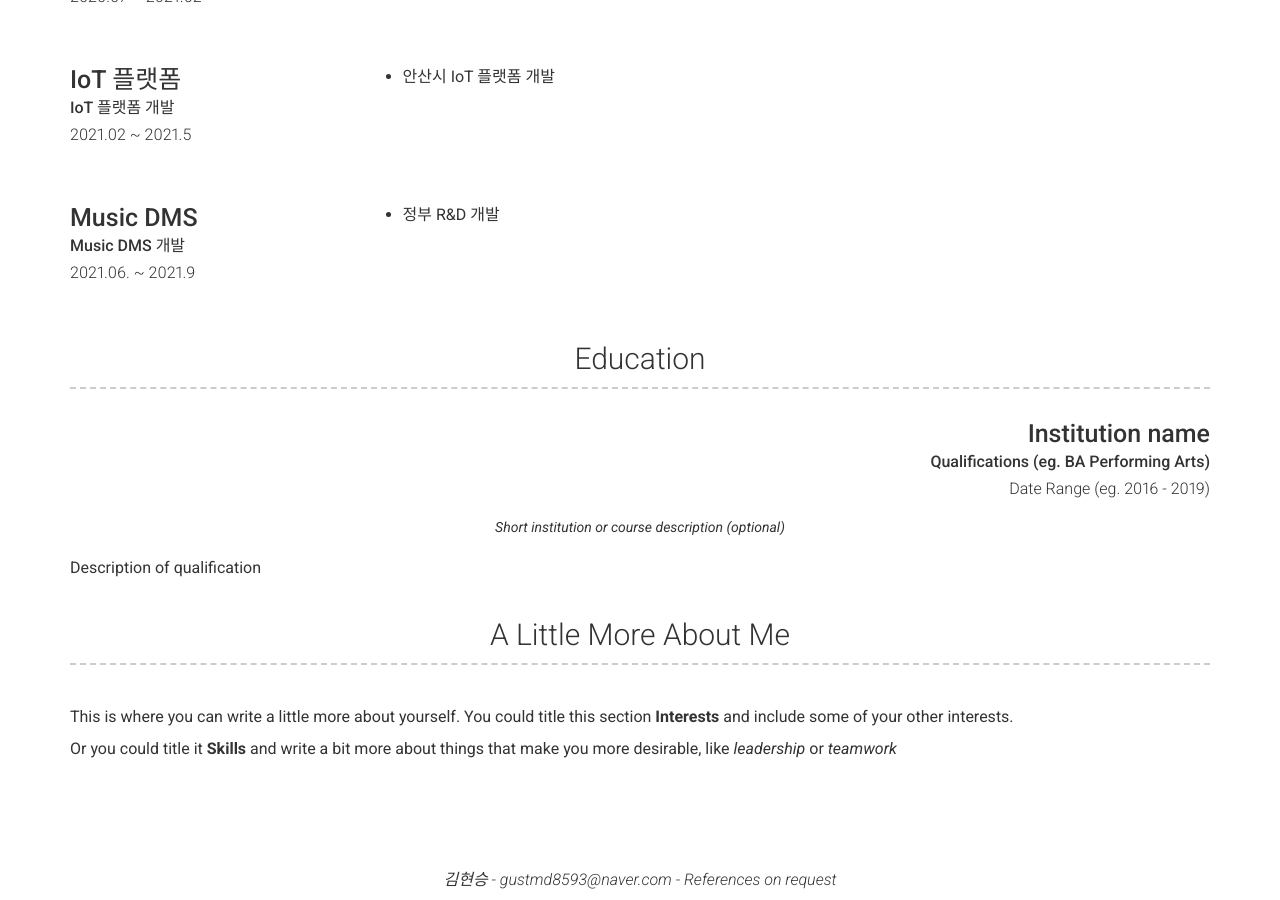
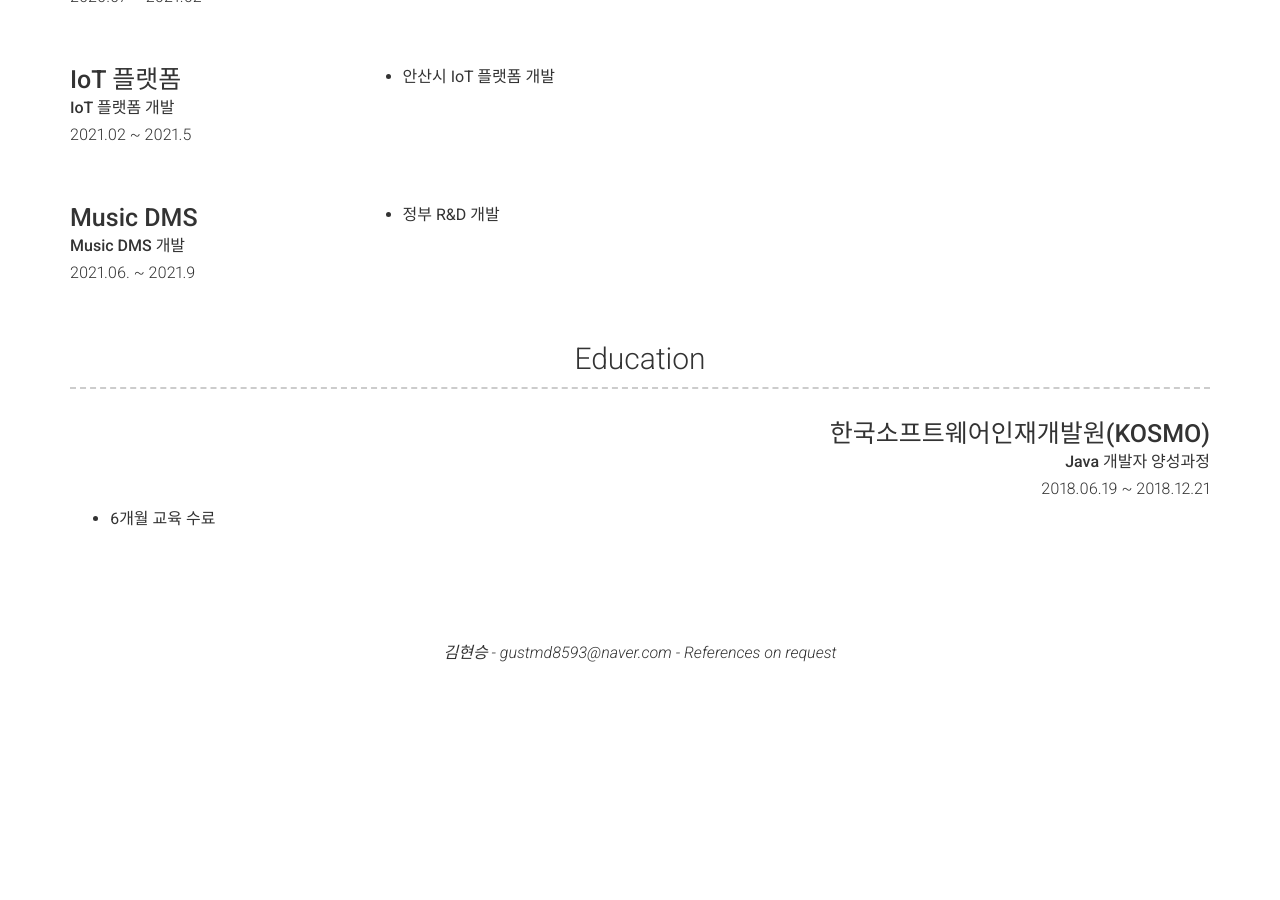
Before and after one commit to HyunSeung94/hyunseung94.github.io, a Jekyll site: the page built from index.md, in a window 1280 px wide and 900 px high, scrolled down 1258 px. Built offline with Jekyll 4.4.1, drawn with Linux system fonts in a browser that asks for light colours; nearby versions of some CDN libraries; after the commit the page ends 1931 px from its top, so only the background shows below that.

Commit message:
이력서 업데이트

```diff
--- a/_config.yml
+++ b/_config.yml
@@ -105,19 +105,11 @@
     layout: list
     content:
       - layout: top-right
-        title: Institution name
-        sub_title: Qualifications (eg. BA Performing Arts)
-        caption: Date Range (eg. 2016 - 2019)
-        quote: >
-          Short institution or course description (optional)
+        title: 한국소프트웨어인재개발원(KOSMO)
+        sub_title: Java 개발자 양성과정
+        caption: 2018.06.19 ~ 2018.12.21
         description: | # this will include new lines to allow paragraphs
-          Description of qualification
-  - title: A Little More About Me
-    layout: text
-    content: | # this will include new lines to allow paragraphs
-      This is where you can write a little more about yourself. You could title this section **Interests** and include some of your other interests.
-
-      Or you could title it **Skills** and write a bit more about things that make you more desirable, like *leadership* or *teamwork*
+          * 6개월 교육 수료
 
 # Footer
 footer_show_references: true
```
